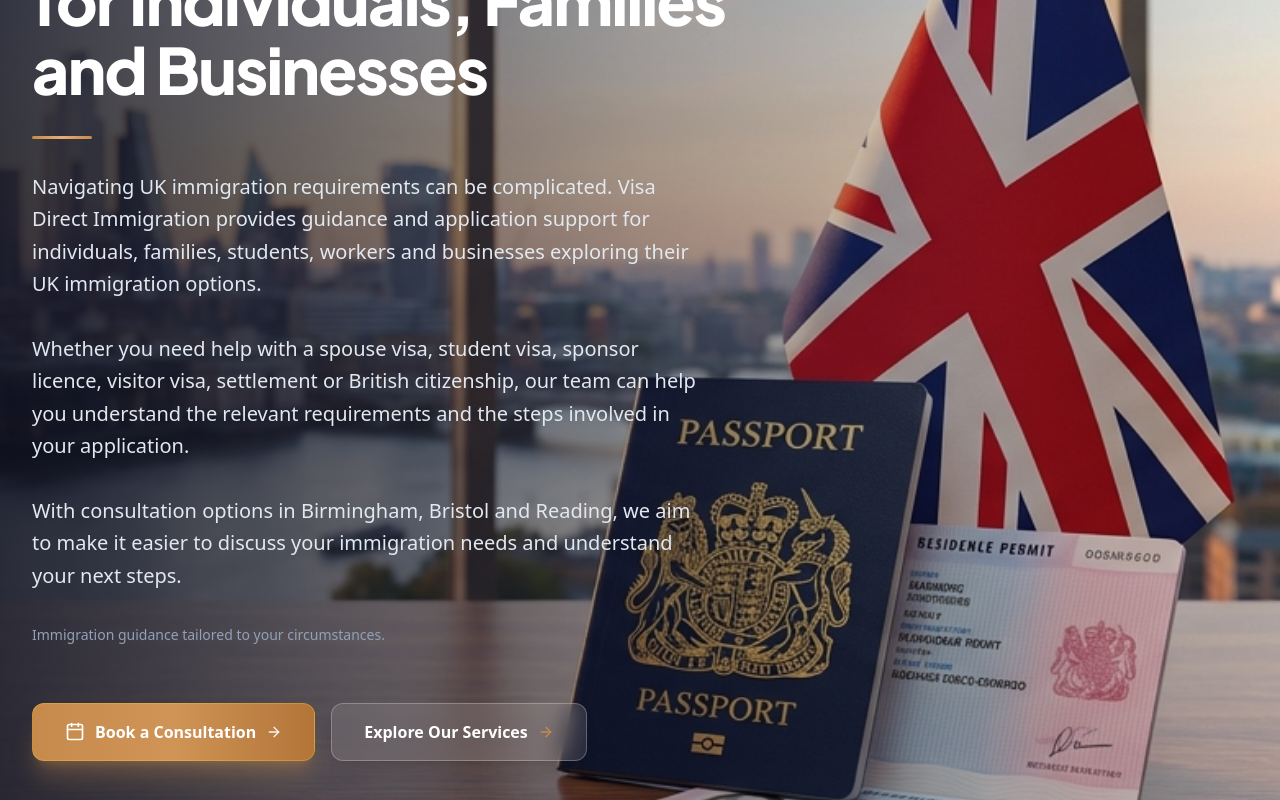
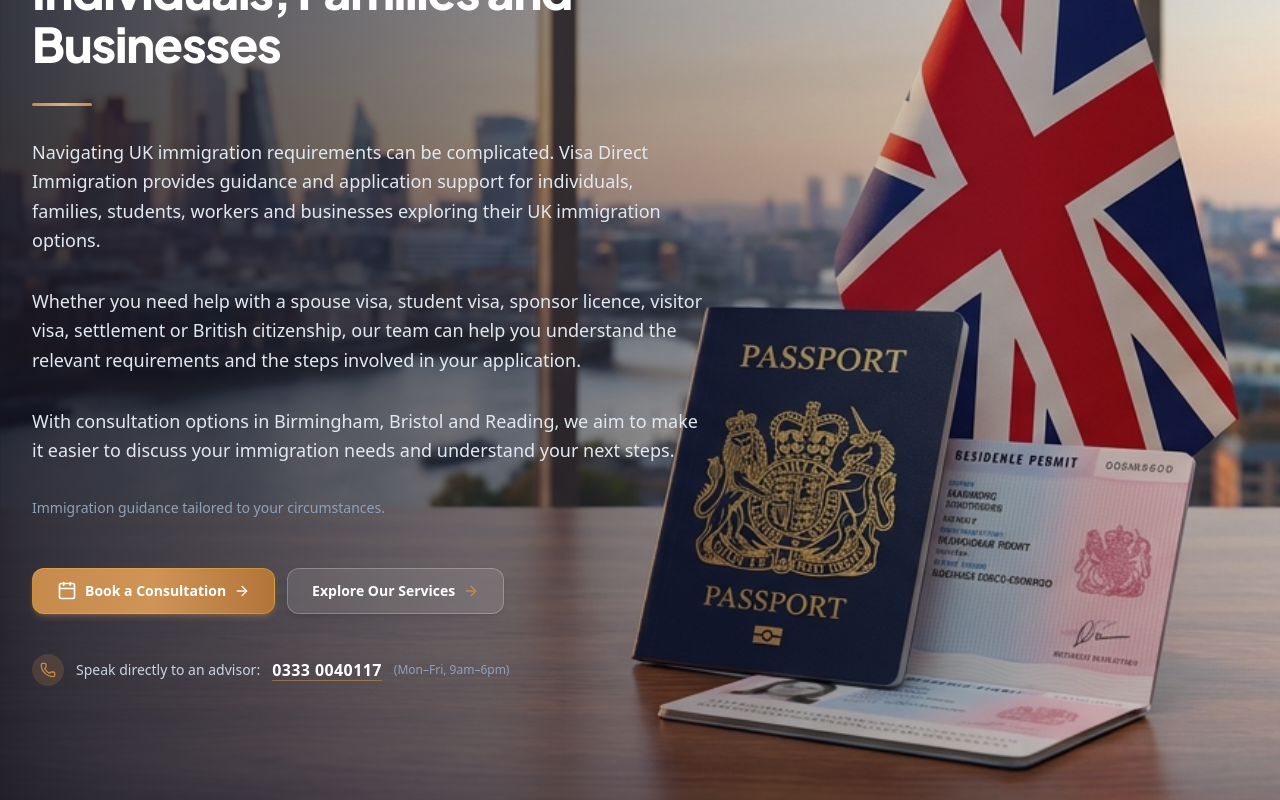
Before and after one commit to farhan-4201/Visa-Direct, a Next.js app: page / in a window 1280 px wide. Shown: the part 420-1220 px from the top of the page. Built offline with nearby package versions, Linux system fonts and the light colour scheme.

Commit message:
fix: hero section fits on one screen without scroll

```diff
--- a/src/components/home/HeroSection.tsx
+++ b/src/components/home/HeroSection.tsx
@@ -4,11 +4,11 @@ import { Calendar, ArrowRight, ShieldCheck, Phone } from "lucide-react";
 
 export function HeroSection() {
   return (
-    <section className="hero-bg relative overflow-hidden min-h-[60vh] flex items-center">
+    <section className="hero-bg relative overflow-hidden flex flex-col justify-start pt-16 sm:py-20">
       {/* Soft natural scrim on left side only to protect text contrast while leaving background image 100% visible and un-tinted */}
       <div className="absolute inset-0 bg-gradient-to-r from-slate-950/80 via-slate-950/35 to-transparent pointer-events-none" />
 
-      <div className="max-w-7xl mx-auto px-4 sm:px-6 lg:px-8 relative z-10 py-24 sm:py-32 w-full">
+      <div className="max-w-7xl mx-auto px-4 sm:px-6 lg:px-8 relative z-10 py-12 sm:py-16 w-full">
         <div className="max-w-3xl space-y-8">
 
           {/* Eyebrow */}
@@ -17,7 +17,7 @@ export function HeroSection() {
           </span>
 
           {/* Main Hero Headline */}
-          <h1 className="text-4xl sm:text-5xl md:text-6xl lg:text-[4rem] font-black leading-[1.08] tracking-tight text-white">
+          <h1 className="text-4xl sm:text-5xl font-black leading-[1.1] tracking-tight text-white">
             UK Immigration Advice for Individuals, Families and Businesses
           </h1>
 
@@ -25,19 +25,19 @@ export function HeroSection() {
           <div className="accent-rule" />
 
           {/* Hero Subtitle */}
-          <p className="text-base sm:text-lg md:text-xl text-slate-200 leading-relaxed font-light max-w-2xl">
+          <p className="text-sm sm:text-base md:text-lg text-slate-200 leading-relaxed font-light max-w-2xl">
             Navigating UK immigration requirements can be complicated. Visa Direct Immigration
             provides guidance and application support for individuals, families, students, workers
             and businesses exploring their UK immigration options.
           </p>
 
-          <p className="text-base sm:text-lg md:text-xl text-slate-200 leading-relaxed font-light max-w-2xl">
+          <p className="text-sm sm:text-base md:text-lg text-slate-200 leading-relaxed font-light max-w-2xl">
             Whether you need help with a spouse visa, student visa, sponsor licence, visitor visa,
             settlement or British citizenship, our team can help you understand the relevant
             requirements and the steps involved in your application.
           </p>
 
-          <p className="text-base sm:text-lg md:text-xl text-slate-200 leading-relaxed font-light max-w-2xl">
+          <p className="text-sm sm:text-base md:text-lg text-slate-200 leading-relaxed font-light max-w-2xl">
             With consultation options in Birmingham, Bristol and Reading, we aim to make it easier
             to discuss your immigration needs and understand your next steps.
           </p>
@@ -48,10 +48,10 @@ export function HeroSection() {
           </p>
 
           {/* Modern CTA Buttons with Elevated Hover Effects */}
-          <div className="flex flex-col sm:flex-row gap-4 pt-6">
+          <div className="flex flex-col sm:flex-row gap-3 pt-4">
             <Link
               href="/appointment"
-              className="group relative inline-flex items-center justify-center gap-2.5 px-8 py-4 rounded-xl bg-gradient-to-r from-[#c68a4c] via-[#cf9456] to-[#b37438] hover:from-[#b37438] hover:to-[#c68a4c] text-white font-extrabold text-base shadow-xl shadow-[#c68a4c]/30 hover:shadow-2xl hover:shadow-[#c68a4c]/50 hover:-translate-y-1 active:translate-y-0 transition-all duration-300 border border-amber-300/30"
+              className="group relative inline-flex items-center justify-center gap-2 px-6 py-3 rounded-xl bg-gradient-to-r from-[#c68a4c] via-[#cf9456] to-[#b37438] hover:from-[#b37438] hover:to-[#c68a4c] text-white font-bold text-sm shadow-md shadow-[#c68a4c]/30 hover:shadow-xl hover:shadow-[#c68a4c]/50 hover:-translate-y-0.5 active:translate-y-0 transition-all duration-300 border border-amber-300/30"
             >
               <Calendar className="w-5 h-5 text-white transition-transform duration-300 group-hover:scale-110 shrink-0" />
               <span>Book a Consultation</span>
@@ -60,7 +60,7 @@ export function HeroSection() {
 
             <Link
               href="/services"
-              className="group inline-flex items-center justify-center gap-2.5 px-8 py-4 rounded-xl bg-white/10 hover:bg-white/20 text-white font-bold text-base backdrop-blur-md border border-white/25 hover:border-white/40 hover:-translate-y-1 active:translate-y-0 shadow-lg transition-all duration-300"
+              className="group inline-flex items-center justify-center gap-2 px-6 py-3 rounded-xl bg-white/10 hover:bg-white/20 text-white font-bold text-sm backdrop-blur-md border border-white/25 hover:border-white/40 hover:-translate-y-0.5 active:translate-y-0 shadow-md transition-all duration-300"
             >
               <span>Explore Our Services</span>
               <ArrowRight className="w-4 h-4 text-[#c68a4c] transition-transform duration-300 group-hover:translate-x-1 shrink-0" />
```
